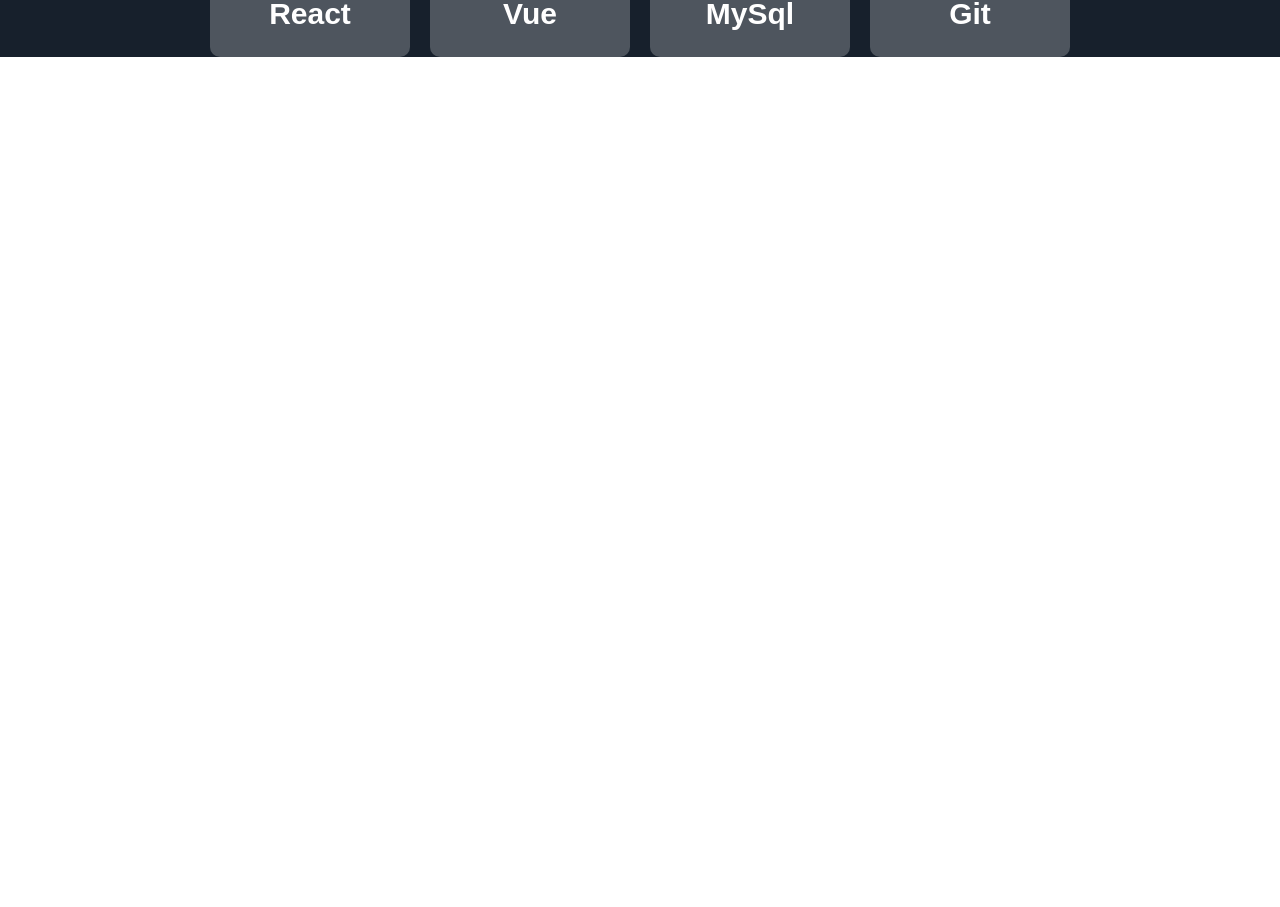
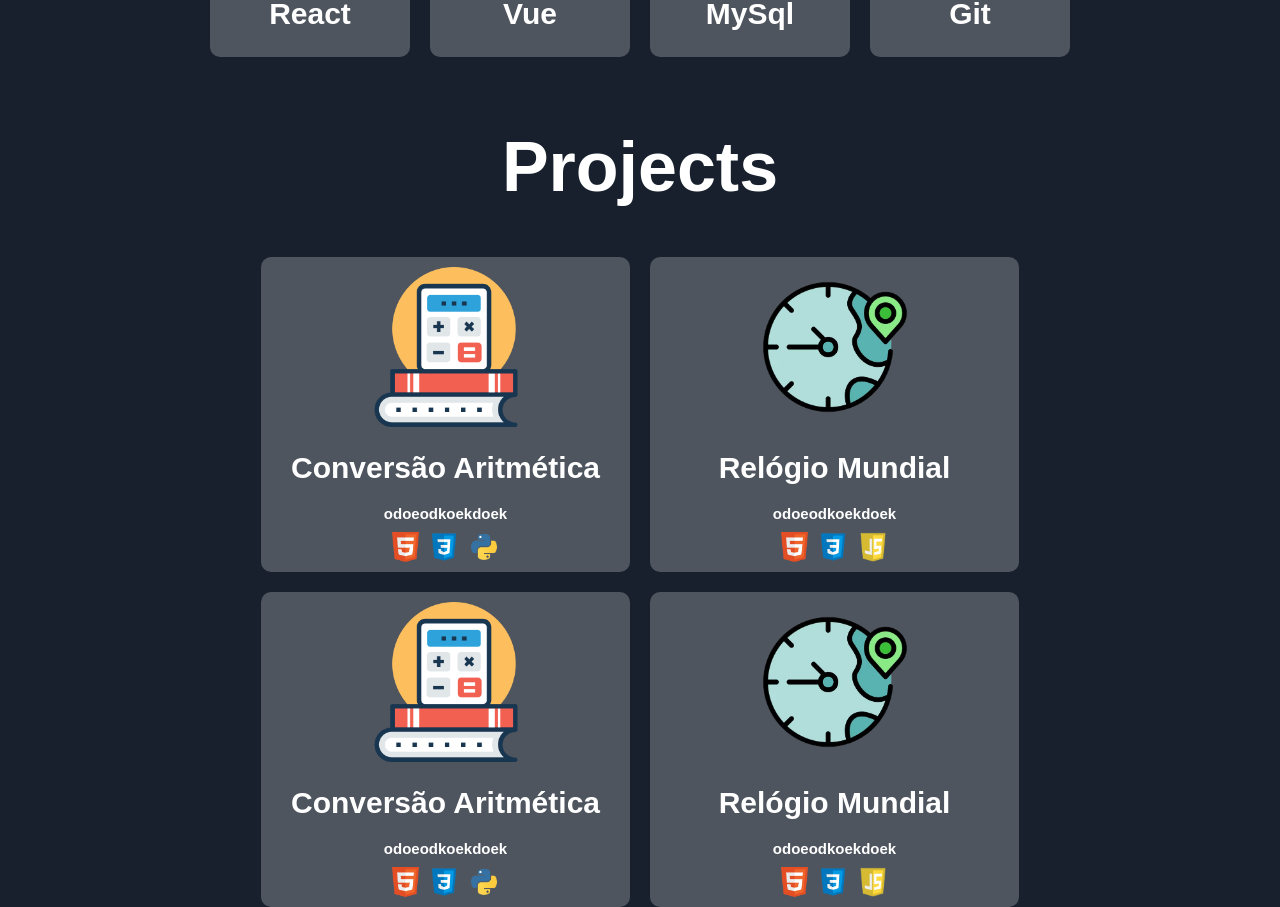
Before and after one commit to LucasBondeDeSouza/portfolio, a React (Create React App) app: page / in a window 1280 px wide. Shown: the part 1733-2640 px from the top of the page. Before the commit the page ends 1790 px from the top, so only its background shows below. Built offline with nearby package versions, Linux system fonts and the light colour scheme.

Commit message:
atualização

```diff
--- a/src/App.js
+++ b/src/App.js
@@ -11,6 +11,7 @@
       <Nav />
       <Main />
       <Skills />
+      <Projects />
     </div>
   );
 }
--- a/src/Components/Projects.css
+++ b/src/Components/Projects.css
@@ -0,0 +1,79 @@
+.Projects {
+    display: flex;
+    flex-direction: column;
+    align-items: center;
+    justify-content: center;
+    background-color: #17202C;
+    padding-top: 70px;
+}
+
+.Projects p {
+    color: #fff;
+    font-size: 70px;
+    font-weight: bold;
+}
+
+a {
+    text-decoration: none;
+}
+
+.Projects--group {
+    display: grid;
+    grid-template-columns: 1fr;
+    margin-top: 50px;
+    max-width: 500px;
+    gap: 20px;
+}
+
+.Projects--card {
+    display: flex;
+    flex-direction: column;
+    justify-content: center;
+    align-items: center;
+    background-color: #4E555E;
+    padding: 10px;
+    border-radius: 10px;
+    cursor: pointer;
+}
+
+.Projects--image img {
+    height: 150px;
+}
+
+.Projects--name {
+    margin-top: 10px;
+    padding: 10px 20px;
+}
+
+.Projects--name > h2 {
+    color: #fff;
+    font-size: 30px;
+}
+
+.Projects--description {
+    padding: 10px 20px;
+}
+
+.Projects--description p {
+    font-size: 15px;
+}
+
+.Projects--languages {
+    display: flex;
+    gap: 10px;
+}
+
+.Projects--languages img {
+    height: 30px;
+}
+
+@media screen and (min-width: 768px) {
+    .Projects--group {
+        max-width: 900px;
+        grid-template-columns: repeat(2, 1fr);
+    }
+
+    .Projects--image img {
+        height: 160px;
+    }
+}
--- a/src/Components/Projects.js
+++ b/src/Components/Projects.js
@@ -2,10 +2,104 @@
 
 import './Projects.css'
 
+import Conversao_aritmetica from '../assets/conversao-aritmetica.png'
+import Relogio_mundial from '../assets/relogio-mundial.png'
+
+import Logo_HTML from '../assets/logo-html.png'
+import Logo_CSS from '../assets/logo-css.png'
+import Logo_JS from '../assets/logo-js.png'
+import Logo_Bootstrap from '../assets/logo-bootstrap.png'
+import Logo_Tailwind from '../assets/logo-tailwind.png'
+import Logo_Java from '../assets/logo-java.png'
+import Logo_Python from '../assets/logo-python.png'
+import Logo_React from '../assets/logo-react.png'
+import Logo_Vue from '../assets/logo-vue.png'
+import Logo_MySql from '../assets/logo-mysql.png'
+import Logo_Git from '../assets/logo-git.png'
+import Logo_NodeJs from '../assets/logo-nodejs.png'
+
 export default () => {
     return (
-        <div>
-            ...
+        <div className="Projects">
+            <p>Projects</p>
+
+            <div className="Projects--group">
+                <a href="https://conversao-decimal.vercel.app/" target="_blank">
+                    <div className="Projects--card">
+                        <div className="Projects--image">
+                            <img src={Conversao_aritmetica} alt="Conversão Aritmética" />
+                        </div>
+                        <div className="Projects--name">
+                            <h2>Conversão Aritmética</h2>
+                        </div>
+                        <div className="Projects--description">
+                            <p>odoeodkoekdoek</p>
+                        </div>
+                        <div className="Projects--languages">
+                            <img src={Logo_HTML} alt="HTML" />
+                            <img src={Logo_CSS} alt="CSS" />
+                            <img src={Logo_Python} alt="Python" />
+                        </div>
+                    </div>
+                </a>
+
+                <a href="https://lucasbondedesouza.github.io/projeto_relogio/html/relogio.html" target="_blank">
+                    <div className="Projects--card">
+                        <div className="Projects--image">
+                            <img src={Relogio_mundial} alt="Relógio Mundial" />
+                        </div>
+                        <div className="Projects--name">
+                            <h2>Relógio Mundial</h2>
+                        </div>
+                        <div className="Projects--description">
+                            <p>odoeodkoekdoek</p>
+                        </div>
+                        <div className="Projects--languages">
+                            <img src={Logo_HTML} alt="HTML" />
+                            <img src={Logo_CSS} alt="CSS" />
+                            <img src={Logo_JS} alt="JavaScript" />
+                        </div>
+                    </div>
+                </a>
+
+                <a href="https://conversao-decimal.vercel.app/" target="_blank">
+                    <div className="Projects--card">
+                        <div className="Projects--image">
+                            <img src={Conversao_aritmetica} alt="Conversão Aritmética" />
+                        </div>
+                        <div className="Projects--name">
+                            <h2>Conversão Aritmética</h2>
+                        </div>
+                        <div className="Projects--description">
+                            <p>odoeodkoekdoek</p>
+                        </div>
+                        <div className="Projects--languages">
+                            <img src={Logo_HTML} alt="HTML" />
+                            <img src={Logo_CSS} alt="CSS" />
+                            <img src={Logo_Python} alt="Python" />
+                        </div>
+                    </div>
+                </a>
+
+                <a href="https://lucasbondedesouza.github.io/projeto_relogio/html/relogio.html" target="_blank">
+                    <div className="Projects--card">
+                        <div className="Projects--image">
+                            <img src={Relogio_mundial} alt="Relógio Mundial" />
+                        </div>
+                        <div className="Projects--name">
+                            <h2>Relógio Mundial</h2>
+                        </div>
+                        <div className="Projects--description">
+                            <p>odoeodkoekdoek</p>
+                        </div>
+                        <div className="Projects--languages">
+                            <img src={Logo_HTML} alt="HTML" />
+                            <img src={Logo_CSS} alt="CSS" />
+                            <img src={Logo_JS} alt="JavaScript" />
+                        </div>
+                    </div>
+                </a>
+            </div>
         </div>
     )
 }
```
Also changed, not shown: src/assets/conversao-aritmetica.png (added), src/assets/relogio-mundial.png (added).
